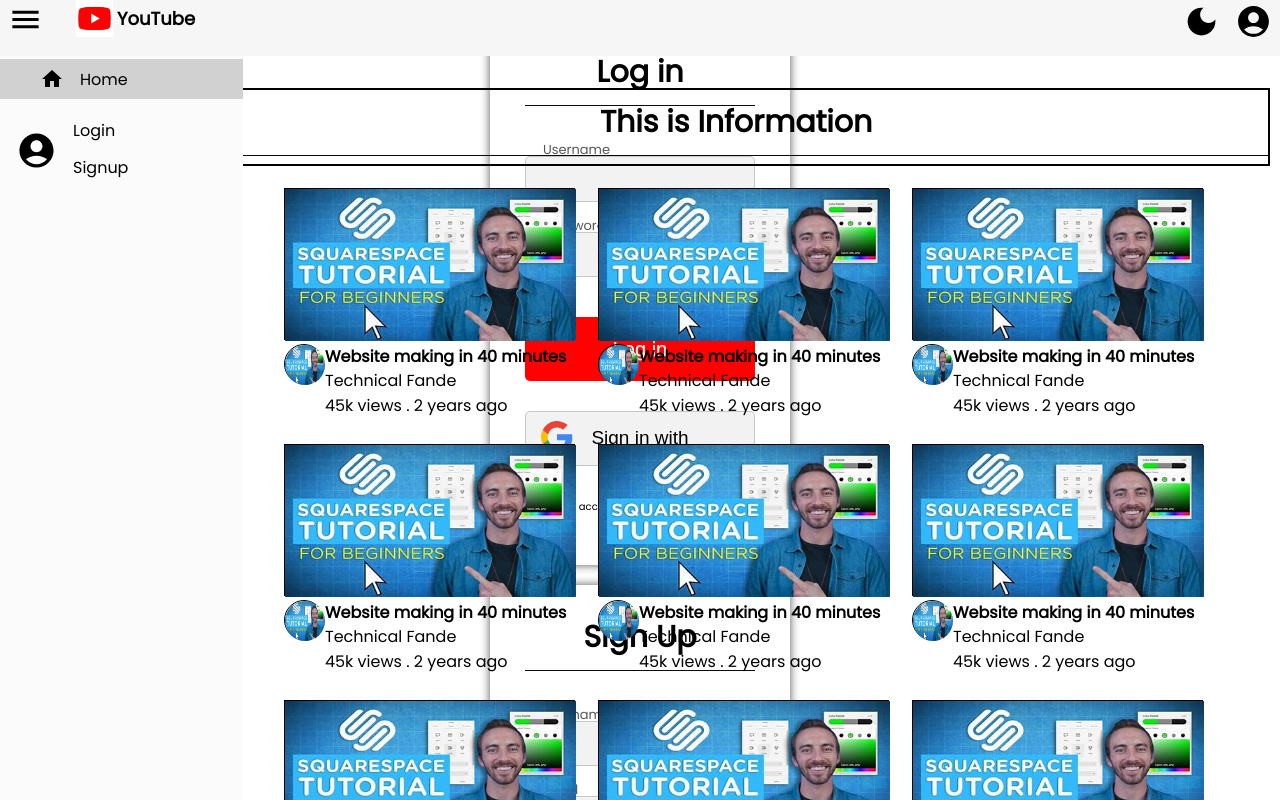
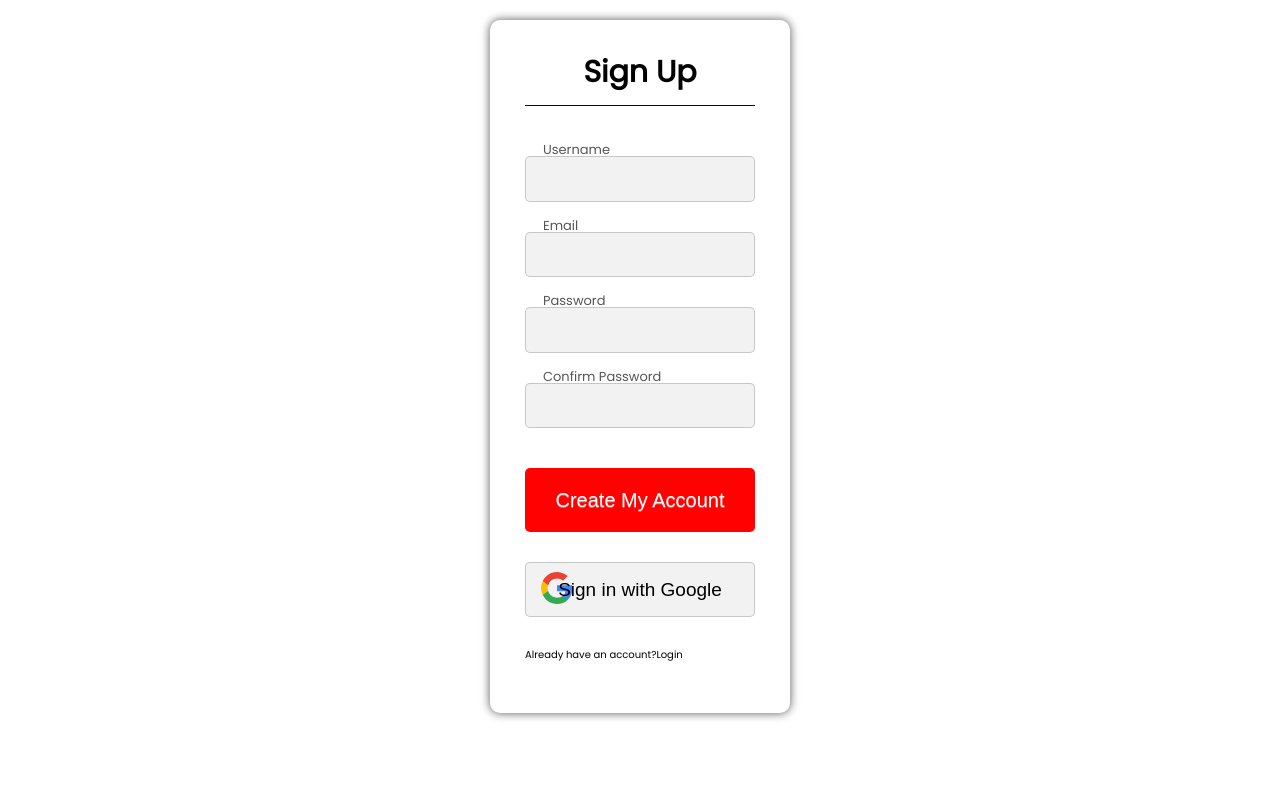
Before and after one commit to Developer-Us/Final-Year-Project, a React (Create React App) app: page / in a window 1280 px wide. Shown: the top 800 px of the page. Built offline with nearby package versions, Linux system fonts and the light colour scheme; a web font is replaced by a local one.

Commit message:
login page set testing fireBASE ON PERSONAL LEVEL

```diff
--- a/src/Components/App.js
+++ b/src/Components/App.js
@@ -8,7 +8,7 @@ function App() {
 
   return (
     <div className="App">
-        <Home/>
+        <SignUp/>
     </div>
   );
 }
--- a/src/Components/Login.js
+++ b/src/Components/Login.js
@@ -12,13 +12,14 @@ export default function Login() {
             <h2>Log in</h2>
 
             <p>
-                <label htmlFor="Username" className="floatLabel">Username</label>
+                <label htmlFor="email" className="floatLabel">email</label>
 			    <input id="U_Name" name="Username" type="text"/>
             </p>
 
 		    <p>
 			    <label htmlFor="password" className="floatLabel">Password</label>
 			    <input id="password" name="password" type="password"/>
+          <span>forgot password ? </span>
 
 		    </p>
 
@@ -27,7 +28,7 @@ export default function Login() {
 		    </p>
             <p>
             <button id='text'>
-            Sign in with
+            Log in with
             </button>
             </p>
             <p>
```
